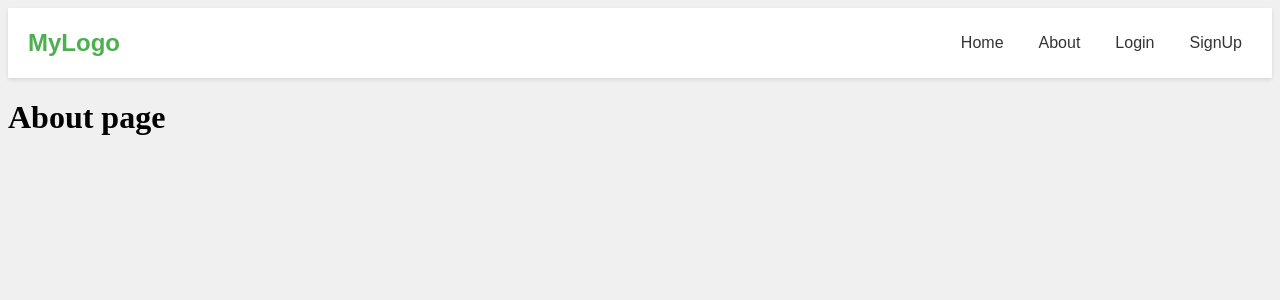
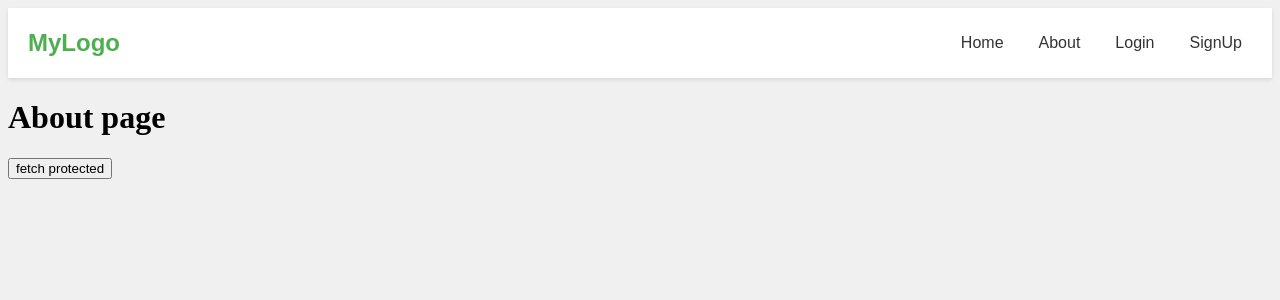
Before and after one commit to marwanGA09/pro-member-DMYJ, a React (Vite) app in the folder client/: page /about in a window 1280 px wide. Shown: the top 300 px of the page. Built offline with nearby package versions, Linux system fonts and the light colour scheme.

Commit message:
access protected route from client

```diff
--- a/client/src/pages/About.jsx
+++ b/client/src/pages/About.jsx
@@ -1,7 +1,27 @@
+import axios from 'axios';
+import { useContext } from 'react';
+import { myContext } from '../components/ContextProvider';
+
 function About() {
+  const { user } = useContext(myContext);
+  console.log(`Bearer ${user.token}`);
+  const onFetchProtected = () => {
+    axios
+      .get('http://localhost:4321/v1/protected-route', {
+        headers: {
+          authorization: `Bearer ${user.token}`,
+        },
+      })
+      .then((res) => console.log(res))
+      .catch((err) => console.log(err.response.data));
+  };
+
   return (
     <div>
       <h1>About page</h1>
+      <div>
+        <button onClick={onFetchProtected}>fetch protected</button>
+      </div>
     </div>
   );
 }
--- a/client/src/pages/Login.jsx
+++ b/client/src/pages/Login.jsx
@@ -59,8 +59,7 @@ const LoginPage = () => {
           // window.location.href = '/dashboard';
           setError({});
           // FIX TO INCLUDE TOKEN ALSO
-          console.log(response.data.user);
-          setUser(response.data.user);
+          setUser(response.data);
           navigate('/dashboard');
         } else {
           setError({
```
Also changed, not shown: 2 other files (tests, documents, lock files or other folders).
